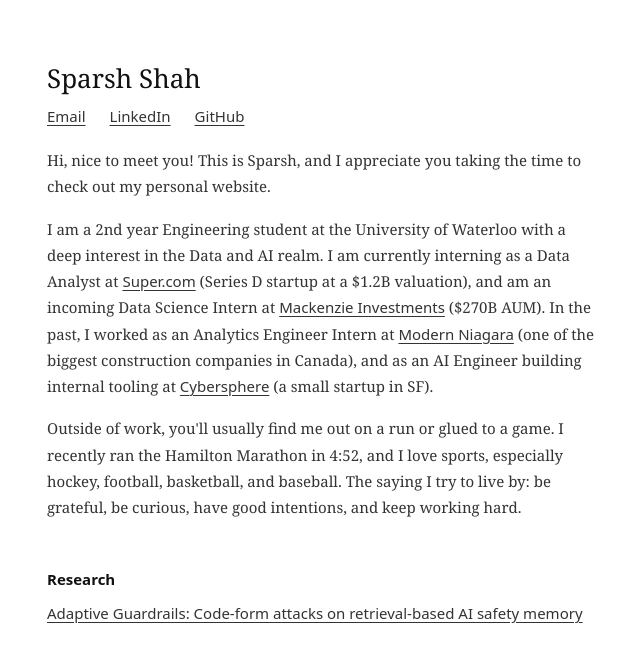
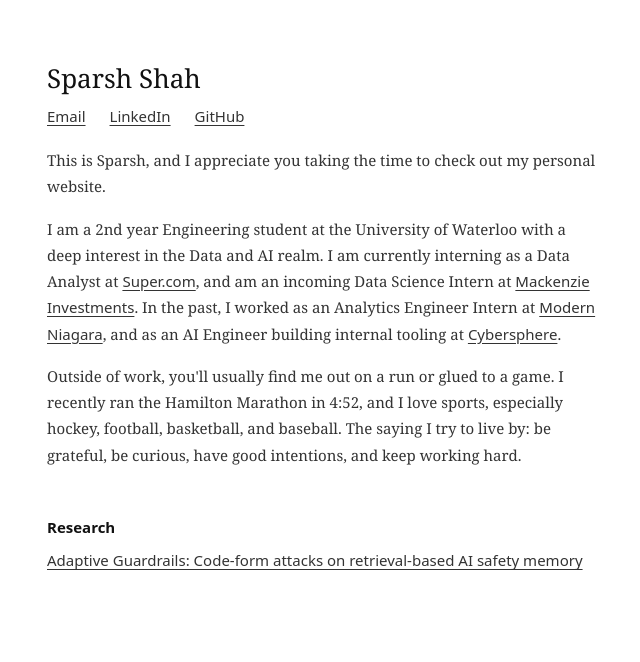
Before and after one commit to sparshshah19/sparsh-portfolio, a Next.js app: page / in a window 1280 px wide. Shown: the top 662 px of the page, without its empty margins (315-955 px from the left). Built offline with nearby package versions, Linux system fonts and the light colour scheme; a web font is replaced by a local one.

Commit message:
trim homepage bio: drop parentheticals and greeting sentence
Co-Authored-By: Claude Sonnet 5.5 <noreply@anthropic.com>

```diff
--- a/app/page.tsx
+++ b/app/page.tsx
@@ -42,15 +42,15 @@ export default function Page() {
       </div>
 
       <p style={{ fontFamily: "'EB Garamond', Georgia, serif", fontSize: 15, color: '#333', lineHeight: 1.75, margin: '0 0 16px' }}>
-        Hi, nice to meet you! This is Sparsh, and I appreciate you taking the time to check out my personal website.
+        This is Sparsh, and I appreciate you taking the time to check out my personal website.
       </p>
 
       <p style={{ fontFamily: "'EB Garamond', Georgia, serif", fontSize: 15, color: '#333', lineHeight: 1.75, margin: '0 0 16px' }}>
         I am a 2nd year Engineering student at the University of Waterloo with a deep interest in the Data and AI realm. I am currently interning as a Data Analyst at{' '}
-        {co('Super.com', 'https://www.super.com/')} (Series D startup at a $1.2B valuation), and am an incoming Data Science Intern at{' '}
-        {co('Mackenzie Investments', 'https://www.mackenzieinvestments.com/')} ($270B AUM). In the past, I worked as an Analytics Engineer Intern at{' '}
-        {co('Modern Niagara', 'https://modernniagara.com/')} (one of the biggest construction companies in Canada), and as an AI Engineer building internal tooling at{' '}
-        {co('Cybersphere', 'https://getcybersphere.com/')} (a small startup in SF).
+        {co('Super.com', 'https://www.super.com/')}, and am an incoming Data Science Intern at{' '}
+        {co('Mackenzie Investments', 'https://www.mackenzieinvestments.com/')}. In the past, I worked as an Analytics Engineer Intern at{' '}
+        {co('Modern Niagara', 'https://modernniagara.com/')}, and as an AI Engineer building internal tooling at{' '}
+        {co('Cybersphere', 'https://getcybersphere.com/')}.
       </p>
 
       <p style={{ fontFamily: "'EB Garamond', Georgia, serif", fontSize: 15, color: '#333', lineHeight: 1.75, margin: '0 0 48px' }}>
```
